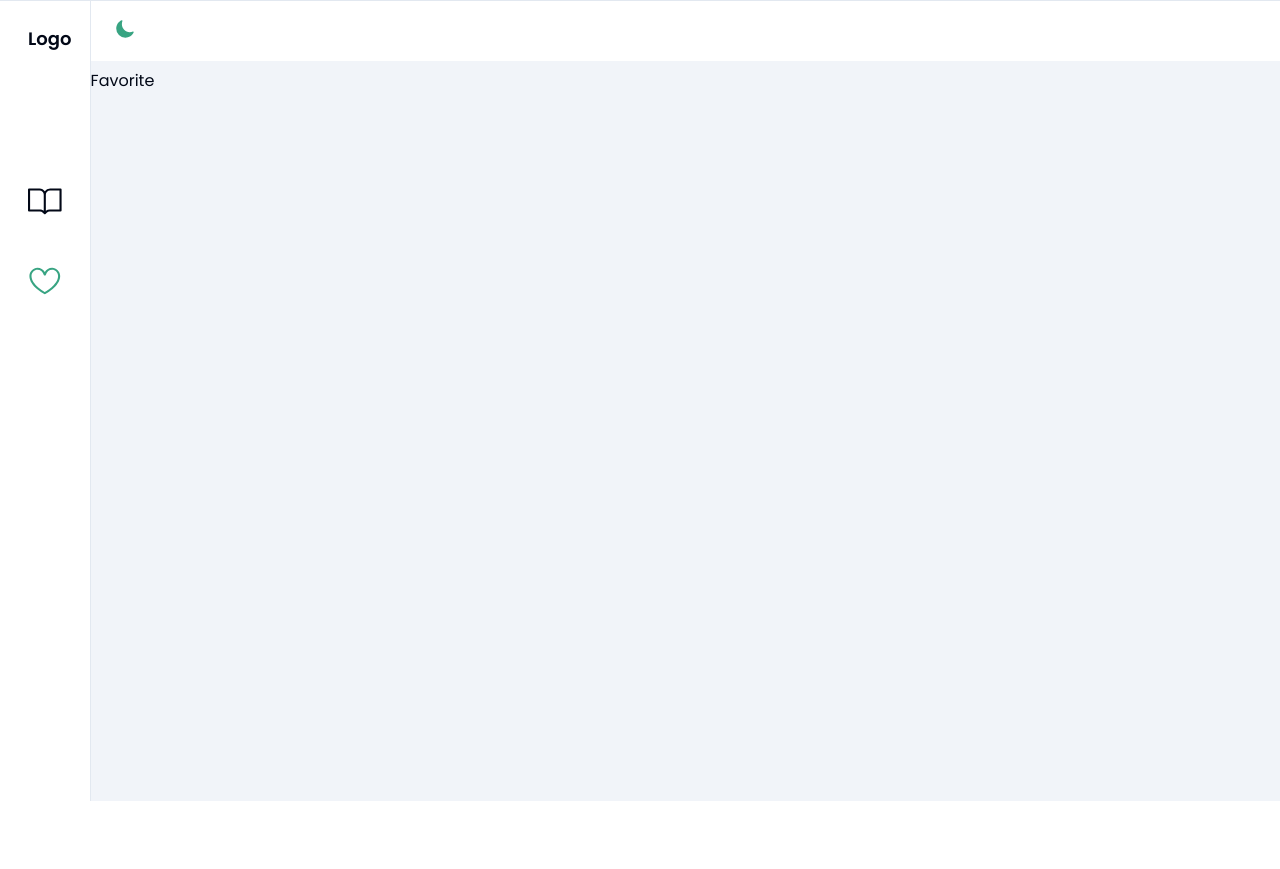
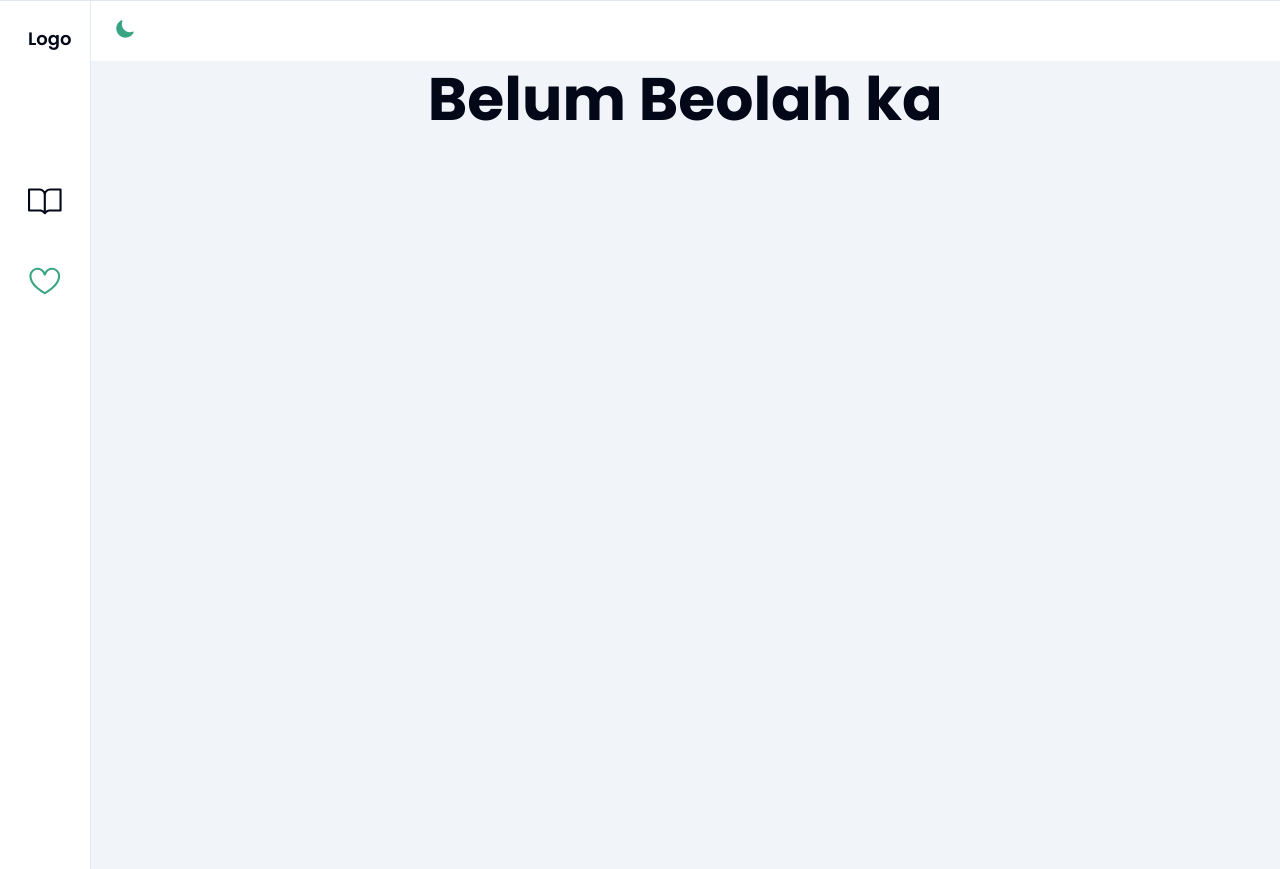
Before and after one commit to nadws/Alquran_nadws, a Next.js app: page /favorite in a window 1280 px wide. Before the commit the page ends 801 px from the top, so only its background shows below. Built offline with nearby package versions, Linux system fonts and the light colour scheme.

Commit message:
favorite added

```diff
--- a/src/app/favorite/page.tsx
+++ b/src/app/favorite/page.tsx
@@ -1,4 +1,8 @@
 "use client";
 export default function Favorite() {
-  return <div>Favorite</div>;
+  return (
+    <div className="h-screen flex justify-center ">
+      <p className="text-6xl font-bold text-center">Belum Beolah ka</p>
+    </div>
+  );
 }
```
